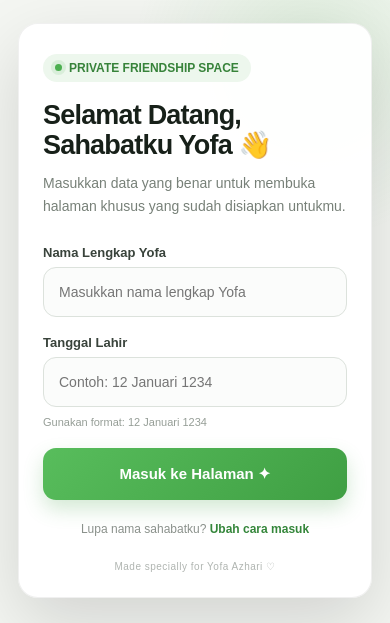
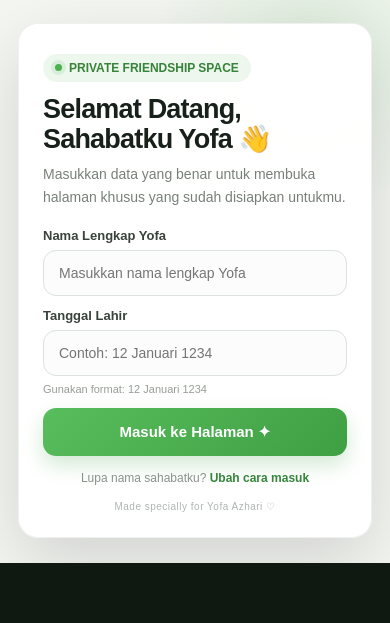
Before and after one commit to MujiJuanda/YofaAzhari, a plain HTML site: page index.html in a window 390 px wide. Shown: the part 323-946 px from the top of the page. After the commit the page ends 886 px from the top, so only its background shows below. Drawn offline with Linux system fonts and the light colour scheme.

Commit message:
Refactor CSS styles for layout and responsiveness

```diff
--- a/index.html
+++ b/index.html
@@ -28,24 +28,33 @@
 
     @import url('https://fonts.googleapis.com/css2?family=Tiny5&family=Poppins:wght@400;500;600;700;800&display=swap');
 
-    body {
+    html, body {
       margin: 0;
-      min-height: 100vh;
-      font-family: 'Poppins', Arial, sans-serif;
-      background: #101812;
+      width: 100%;
+      height: 100%;
       overflow: hidden;
     }
 
+    body {
+      font-family: 'Poppins', Arial, sans-serif;
+      background: #101812;
+    }
+
     .container {
-      min-height: 100vh;
+      width: 100%;
+      height: 100dvh;
+      min-height: 0;
       display: grid;
       grid-template-columns: 1.15fr 0.85fr;
+      overflow: hidden;
     }
 
     .image-section {
       position: relative;
       overflow: hidden;
-      min-height: 100vh;
+      min-width: 0;
+      min-height: 0;
+      height: 100%;
       background: #17251a;
     }
 
@@ -54,7 +63,7 @@
       height: 100%;
       display: block;
       object-fit: cover;
-      object-position: center;
+      object-position: center center;
       filter: saturate(1.08);
       transform: scale(1.02);
     }
@@ -94,18 +103,24 @@
 
     .form-section {
       position: relative;
+      min-width: 0;
+      min-height: 0;
+      height: 100%;
       display: flex;
       align-items: center;
       justify-content: center;
-      padding: 35px;
+      padding: 22px;
+      overflow: hidden;
       background:
         radial-gradient(circle at 80% 10%, rgba(76,175,80,.14), transparent 28%),
         #f4f6f2;
     }
 
     .login-box {
-      width: min(420px, 100%);
-      padding: 42px 42px 34px;
+      width: min(390px, 100%);
+      max-height: calc(100dvh - 44px);
+      overflow: auto;
+      padding: 30px 32px 24px;
       background: rgba(255,255,255,.96);
       border: 1px solid rgba(0,0,0,.06);
       border-radius: 24px;
@@ -124,7 +139,7 @@
       color: #37833a;
       font-size: 12px;
       font-weight: 700;
-      margin-bottom: 18px;
+      margin-bottom: 12px;
     }
 
     .dot {
@@ -145,7 +160,7 @@
     }
 
     .subtitle {
-      margin: 12px 0 28px;
+      margin: 9px 0 20px;
       color: #778078;
       font-size: 14px;
       line-height: 1.6;
@@ -160,13 +175,13 @@
     }
 
     .input-wrap {
-      margin-bottom: 18px;
+      margin-bottom: 12px;
     }
 
     input {
       display: block;
       width: 100%;
-      height: 50px;
+      height: 46px;
       padding: 0 15px;
       border: 1.5px solid #dce2dc;
       border-radius: 13px;
@@ -185,14 +200,14 @@
     }
 
     .format {
-      margin: -9px 0 20px;
+      margin: -5px 0 13px;
       color: #969e97;
       font-size: 11px;
     }
 
     button.login-btn {
       width: 100%;
-      height: 52px;
+      height: 48px;
       border: 0;
       border-radius: 13px;
       background: linear-gradient(135deg, #58bd5c, #3f9f43);
@@ -218,7 +233,7 @@
     }
 
     .forget {
-      margin: 22px 0 0;
+      margin: 15px 0 0;
       text-align: center;
       color: #8a918b;
       font-size: 12px;
@@ -234,7 +249,7 @@
     .forget-link:hover { text-decoration: underline; }
 
     .footer-note {
-      margin-top: 25px;
+      margin-top: 16px;
       text-align: center;
       color: #b0b5b1;
       font-size: 10px;
@@ -301,8 +316,13 @@
     }
 
     @media (max-width: 800px) {
-      body { overflow: auto; }
-      .container { grid-template-columns: 1fr; }
+      html, body { overflow: auto; height: auto; }
+      .container {
+        height: auto;
+        min-height: 100dvh;
+        grid-template-columns: 1fr;
+        overflow: visible;
+      }
       .image-section {
         min-height: 38vh;
         height: 38vh;
```
